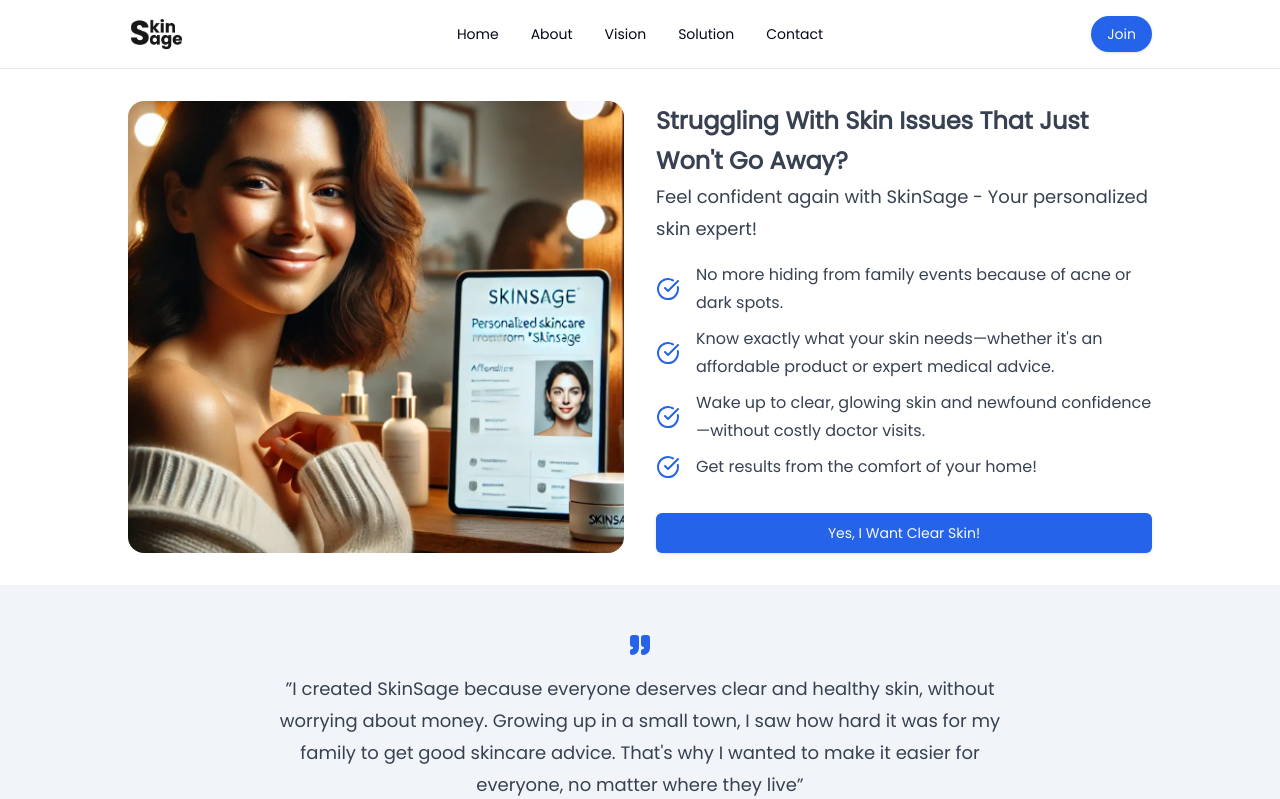
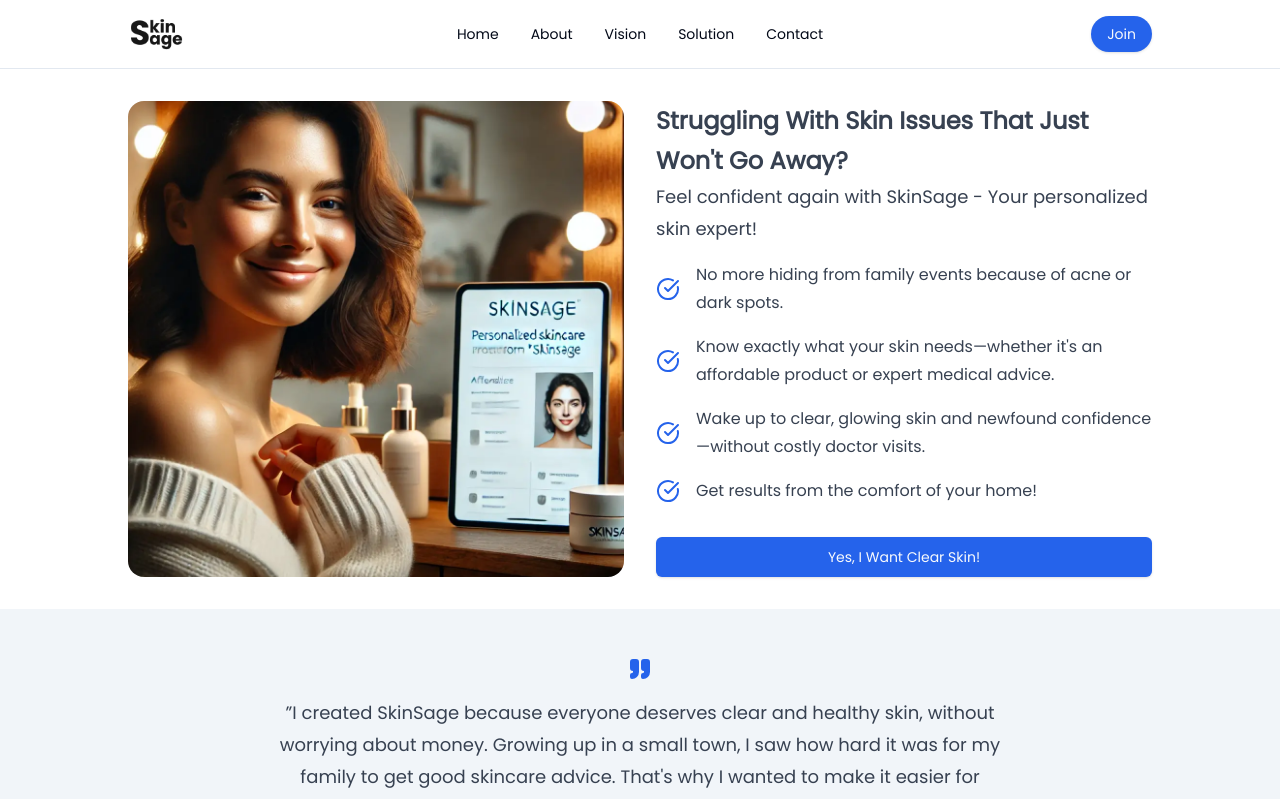
Before and after one commit to dimmasyusuf/skinsage, a Next.js app: page / in a window 1280 px wide. Shown: the top 799 px of the page. Built offline with nearby package versions, Linux system fonts and the light colour scheme.

Commit message:
style: change gap between text

```diff
--- a/src/components/sections/Hero.tsx
+++ b/src/components/sections/Hero.tsx
@@ -26,7 +26,7 @@
             </p>
           </div>
 
-          <div className="mt-4 flex flex-col gap-2">
+          <div className="mt-4 flex flex-col gap-4">
             <div className="flex items-center gap-4">
               <CheckCircle size="24" className="shrink-0 grow-0 text-primary" />
               <p className="prose prose-sm md:prose-base">
```
